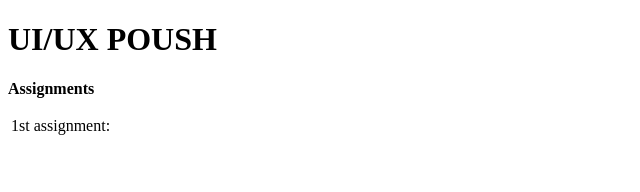
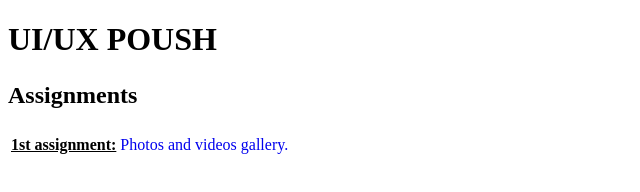
Before and after one commit to Yona72/assignments-, a plain HTML site: page index.html in a window 1280 px wide. Shown: the whole page, without its empty margins (0-640 px from the left). Drawn offline with Linux system fonts and the light colour scheme.

Commit message:
add my assignmnet

```diff
--- a/index.html
+++ b/index.html
@@ -4,14 +4,22 @@
     <meta charset="UTF-8">
     <meta name="viewport" content="width=device-width, initial-scale=1.0">
     <title>Document</title>
+    <style>
+        a {
+            text-decoration: none;
+        }
+        p{
+            font-size: x-large;
+        }
+    </style>
 </head>
 <body>
     <h1><b>UI/UX POUSH</b></h1>
-    <p><b>Assignments</b></p>
+    <p><strong>Assignments</strong></p>
     <table>
         <tr>
-            <td>1st assignment: </td>
-            <td><a href="./gallery.html"></a></td>
+            <td><u><b>1st assignment: </b></u></td>
+            <td><a href="./gallery.html">Photos and videos gallery.</a></td>
         </tr>
     </table>
 </body>
```
